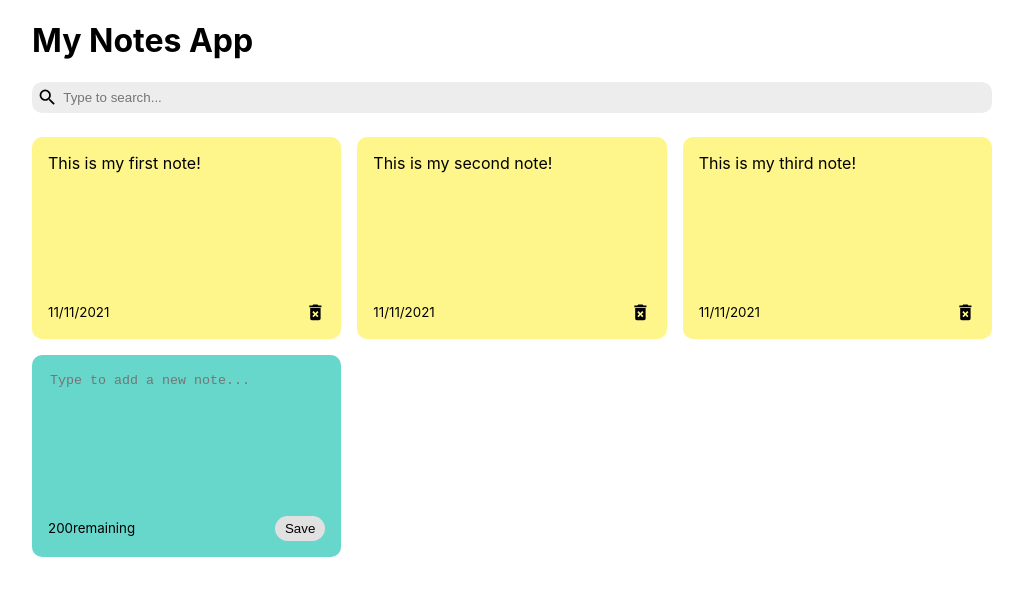
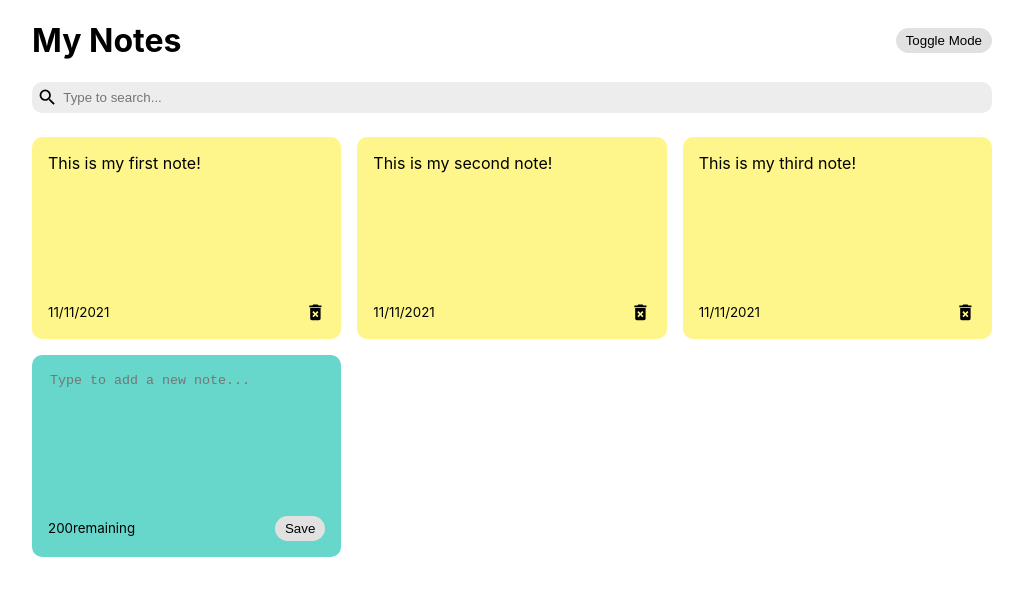
Before and after one commit to fatihece/note-app-react, a React (Create React App) app: page / in a window 1280 px wide. Shown: the top 596 px of the page, without its empty margins (128-1151 px from the left). Built offline with nearby package versions, Linux system fonts and the light colour scheme.

Commit message:
created Header component

```diff
--- a/src/App.js
+++ b/src/App.js
@@ -2,6 +2,7 @@ import { useState } from "react";
 import NotesList from './components/NotesList';
 import {nanoid} from "nanoid"
 import Search from "./components/Search";
+import Header from "./components/Header";
 
 function App() {
   const [notes, setNotes] = useState([
@@ -42,7 +43,7 @@ function App() {
 
   return (
     <div className="container">
-      <h1>My Notes App</h1>
+      <Header />
       <Search setSearchText={ setSearchText}/>
       <NotesList
         notes={notes.filter((note) =>
--- a/src/components/Header.js
+++ b/src/components/Header.js
@@ -3,7 +3,8 @@ import React from 'react'
 const Header = () => {
     return (
         <div className="header">
-            <h1><Notes/></h1>
+            <h1>My Notes</h1>
+            <button className="save">Toggle Mode</button>
         </div>
     )
 }
```
